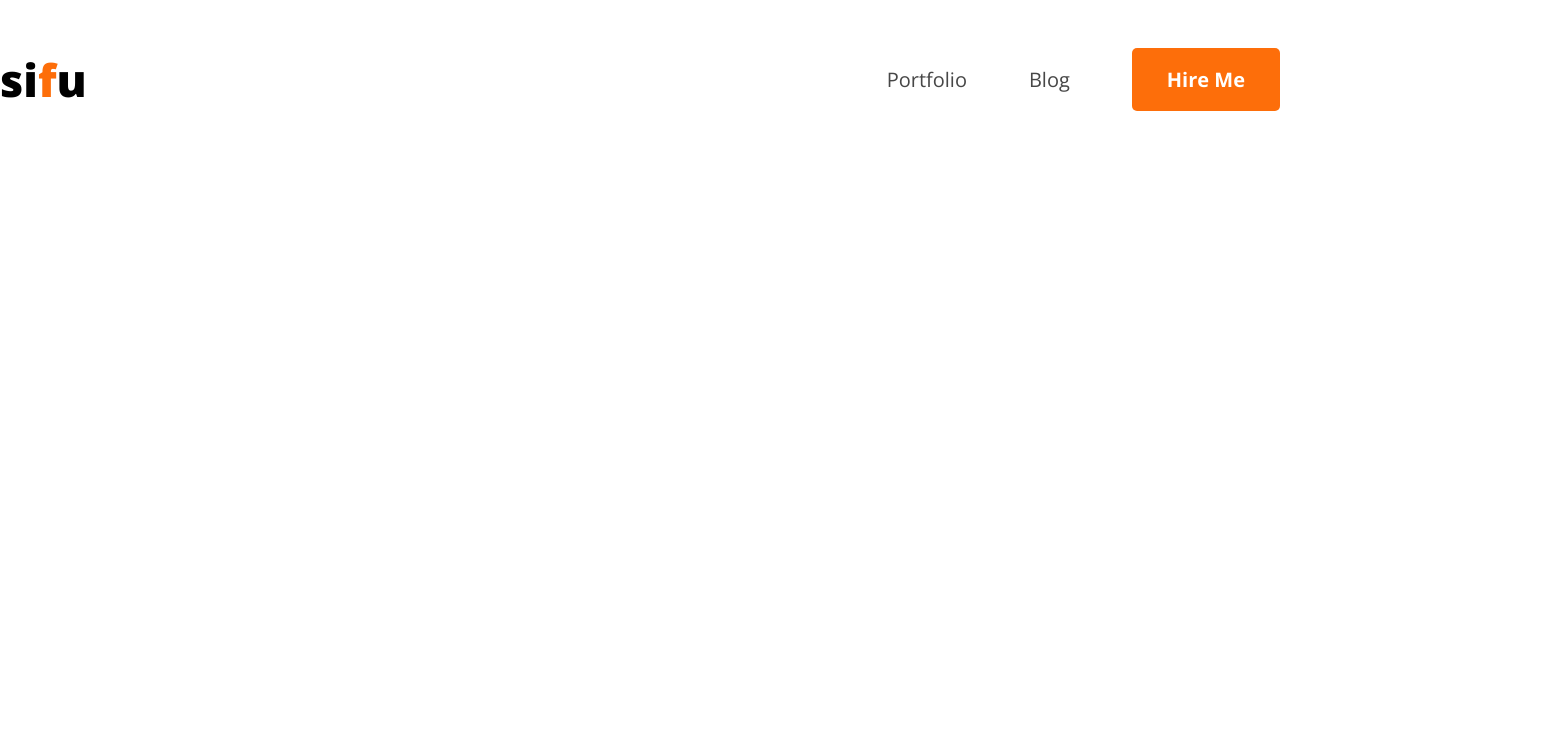
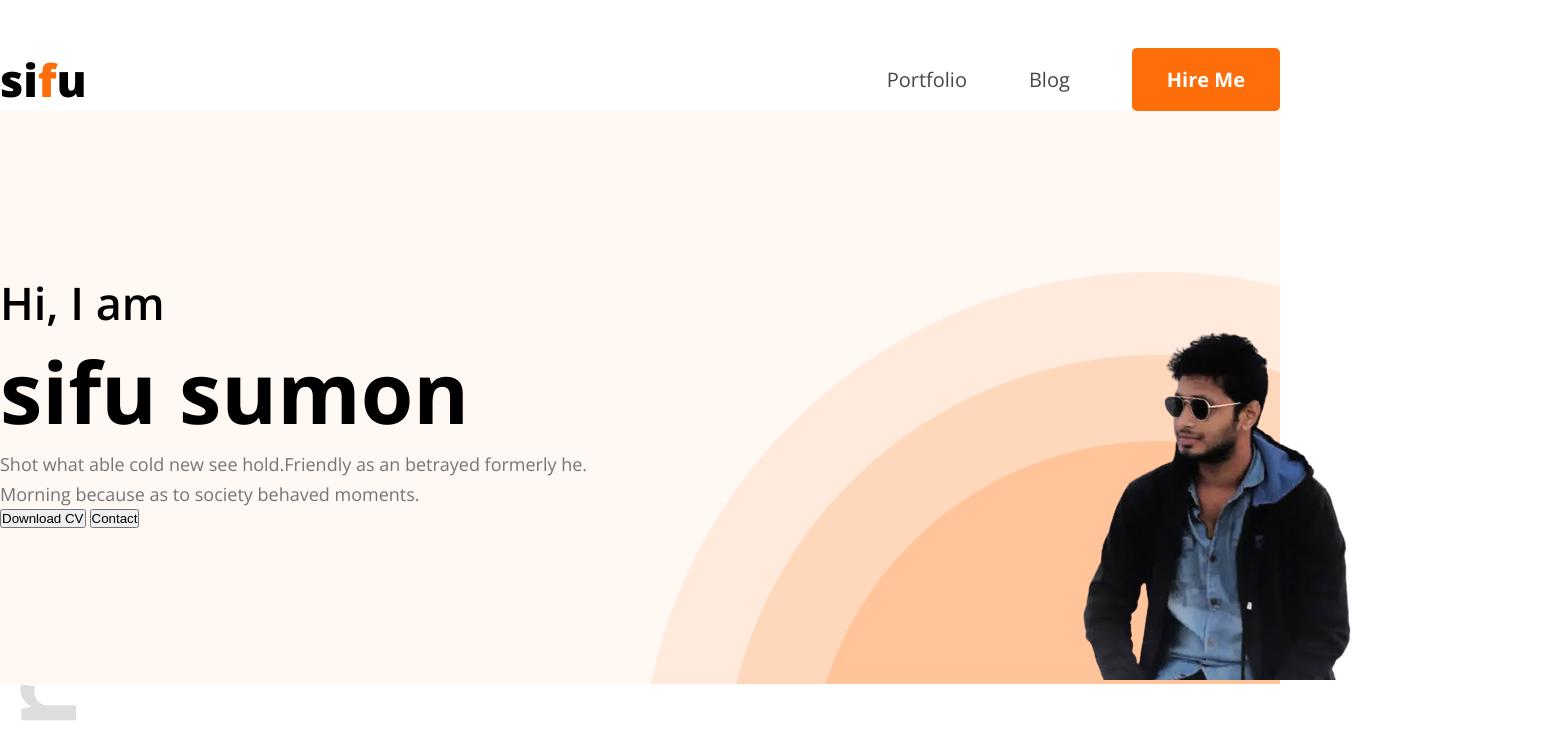
Before and after one commit to sifu57/my_wab_site, a plain HTML site: page index.html in a window 1280 px wide. Shown: the top 756 px of the page, 1552 px wide, since content can reach past the window. Drawn offline with nearby package versions, Linux system fonts and the light colour scheme.

Commit message:
hm amar e

```diff
--- a/css/style.css
+++ b/css/style.css
@@ -59,3 +59,50 @@ header nav ul li {
 
 
 }
+
+#banar {
+    background: #FFF8F3;
+    display: flex;
+    padding: 161px 0 0 0;
+    position: relative;
+}
+
+#banar.text {
+    width: 50%;
+}
+
+#banar .imgs {
+    width: 50%;
+    background: url("../images/header_bg.png");
+
+}
+
+#banar img {
+    padding-left: 300px;
+}
+
+#banar .text h2 {
+    font-family: Open Sans;
+    font-size: 45px;
+    font-style: normal;
+    font-weight: 600;
+    line-height: normal;
+}
+#banar .text h1 {
+    font-family: Open Sans;
+    font-size: 85px;
+    font-style: normal;
+    font-weight: 700;
+    line-height: normal;
+}
+#banar .text p {
+    color: #757575;
+    font-family: Open Sans;
+    font-size: 18px;
+    font-style: normal;
+    font-weight: 400;
+    line-height: 30px;
+}
+.site-img{
+    position: absolute;
+}
--- a/index.html
+++ b/index.html
@@ -18,6 +18,23 @@
                 <li><button>Hire Me</button></li>
             </ul>
         </nav>
+        <section id="banar">
+            <div class="text">
+                <h2>Hi, I  am</h2>
+                <h1>sifu sumon</h1>
+                <p>Shot what able cold new see hold.Friendly as an betrayed formerly he. Morning because as to society behaved moments.</p>
+                <div class="btn">
+                <button class="download">Download CV</button>
+                <button class="contact">Contact</button>
+            </div>
+            </div>
+            <div class="imgs">
+                <img src="images/sifu.png" alt="">
+            </div>
+        </section>
+        <div class="site-img">
+            <img src="images/developer.png" alt="">
+        </div>
     </header>
     <main></main>
     <footer></footer>
```
